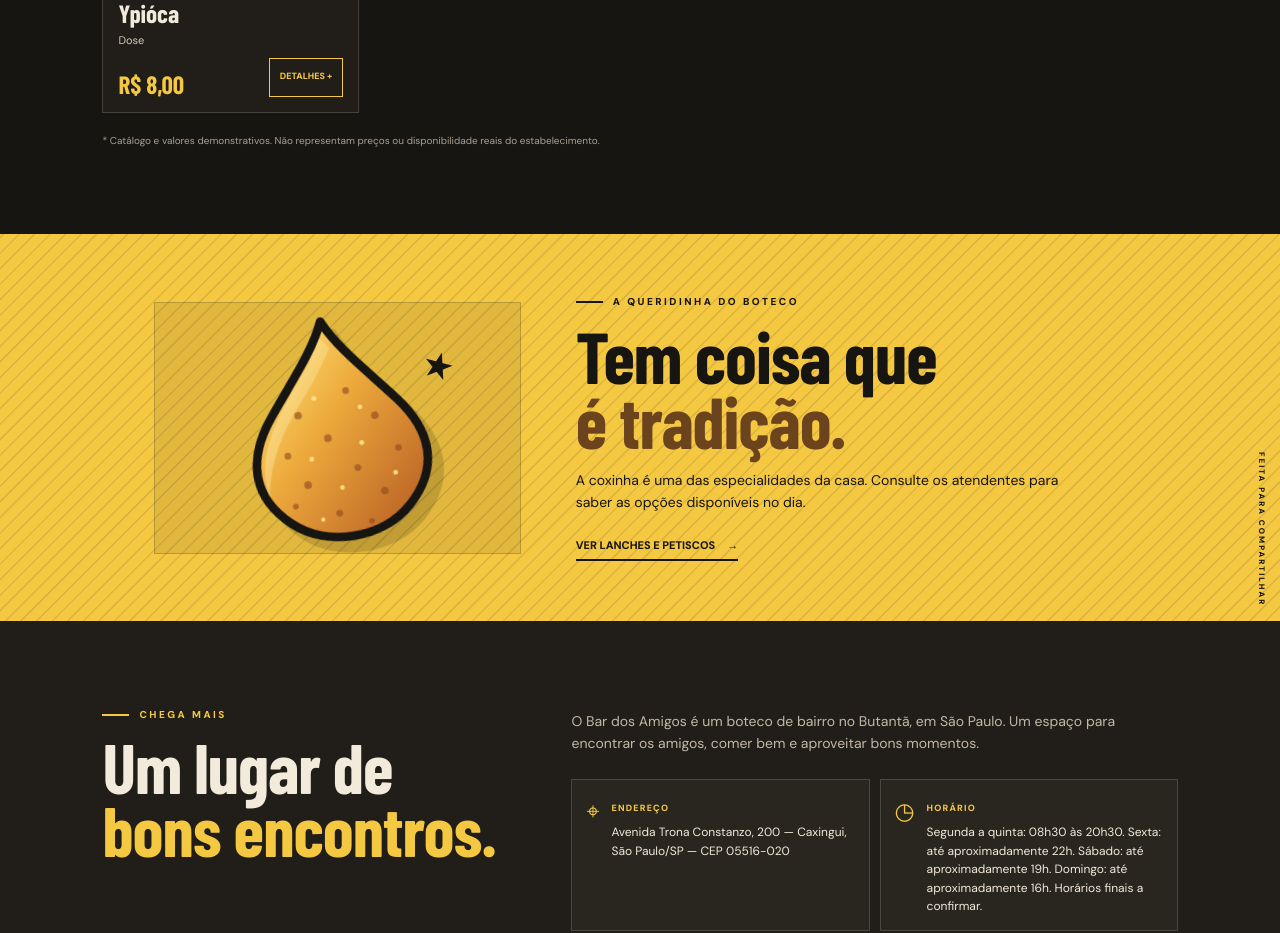
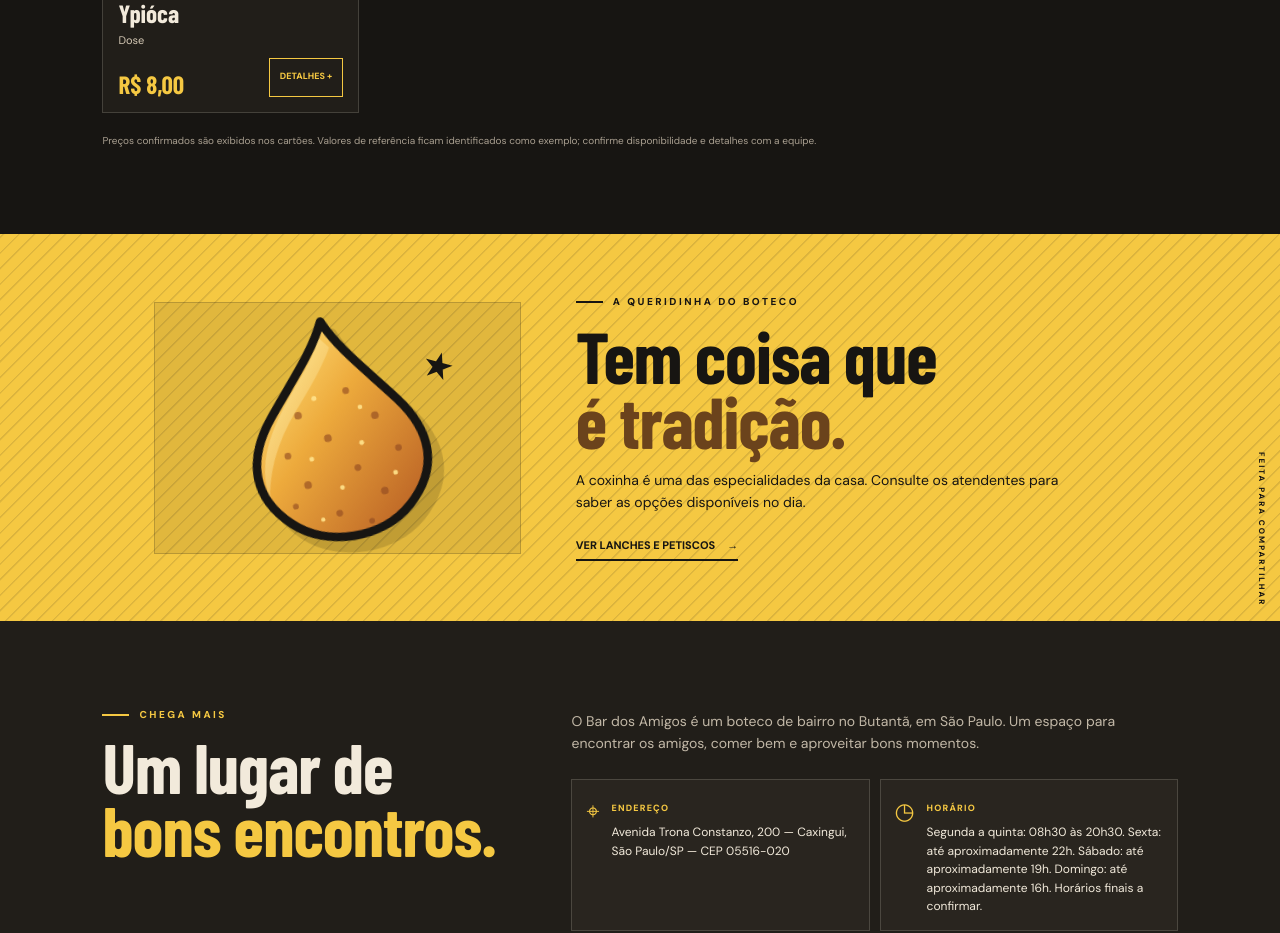
Before and after one commit to Zugs-dotcom/bar-dos-amigos-v5, a plain HTML site: page index.html in a window 1280 px wide. Shown: the part 10460-11393 px from the top of the page. Drawn offline with nearby package versions, Linux system fonts and the light colour scheme; a web font is replaced by a local one.

Commit message:
Clarify confirmed menu price notice

```diff
--- a/index.html
+++ b/index.html
@@ -86,7 +86,7 @@
         <p>Tente outro nome ou escolha uma categoria diferente.</p>
         <button class="button button-outline" id="clear-filters">Limpar filtros</button>
       </div>
-      <p class="demo-disclaimer">* Catálogo e valores demonstrativos. Não representam preços ou disponibilidade reais do estabelecimento.</p>
+      <p class="demo-disclaimer">Preços confirmados são exibidos nos cartões. Valores de referência ficam identificados como exemplo; confirme disponibilidade e detalhes com a equipe.</p>
     </section>
 
     <section class="special-section">
```
